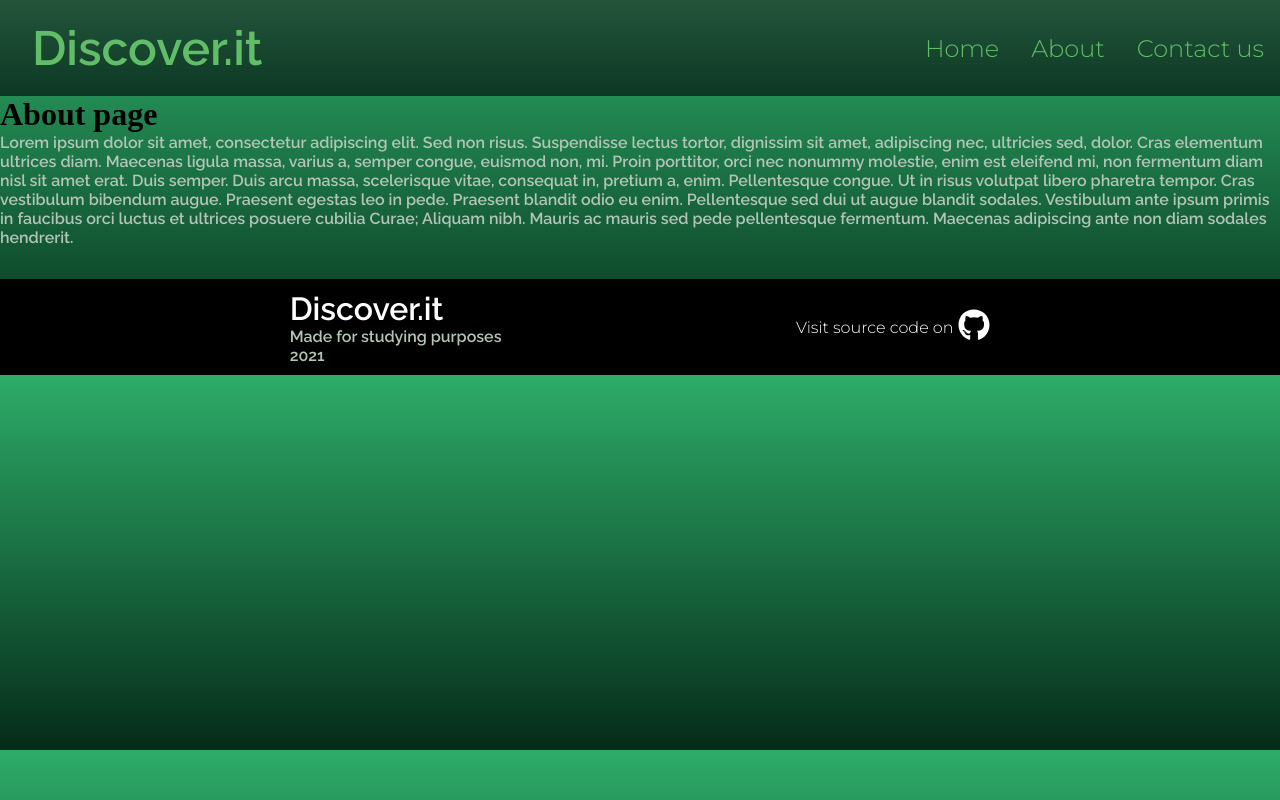
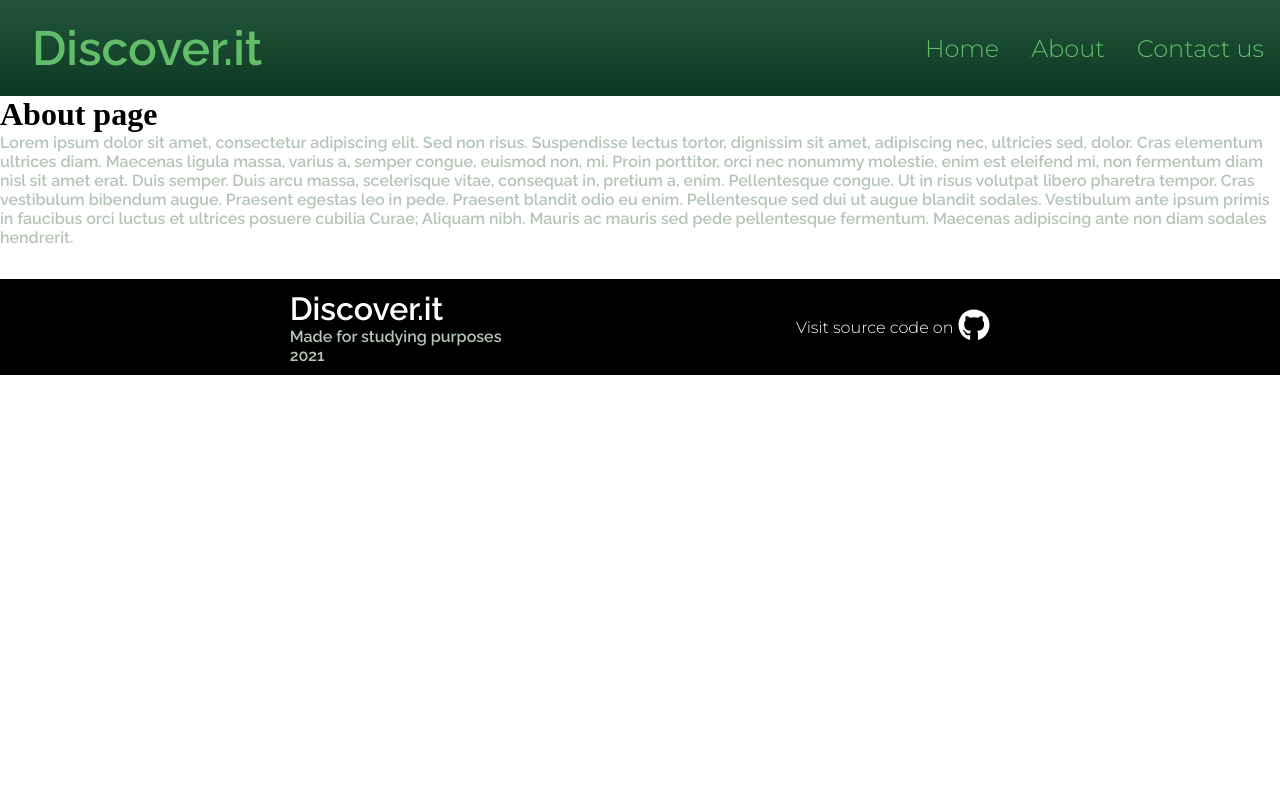
Before and after one commit to caetano-dev/Discover.it, a React (Create React App) app: page /About in a window 1280 px wide. Built offline with nearby package versions, Linux system fonts and the light colour scheme.

Commit message:
Removing/Adding background

```diff
--- a/src/styles/Home.module.css
+++ b/src/styles/Home.module.css
@@ -6,3 +6,11 @@
     padding-top: 5rem;
     text-shadow: -1px 2px 5px rgba(0, 0, 0, 0.513);
 }
+.Home{
+    background: rgb(5, 43, 25);
+    background: linear-gradient(
+      0deg,
+      rgba(5, 43, 25, 1) 0%,
+      rgba(45, 172, 104, 1) 100%
+    );
+  }
--- a/src/styles/index.css
+++ b/src/styles/index.css
@@ -5,11 +5,3 @@
   box-sizing: border-box;
   padding: 0;
 }
-html {
-  background: rgb(5, 43, 25);
-  background: linear-gradient(
-    0deg,
-    rgba(5, 43, 25, 1) 0%,
-    rgba(45, 172, 104, 1) 100%
-  );
-}
```
